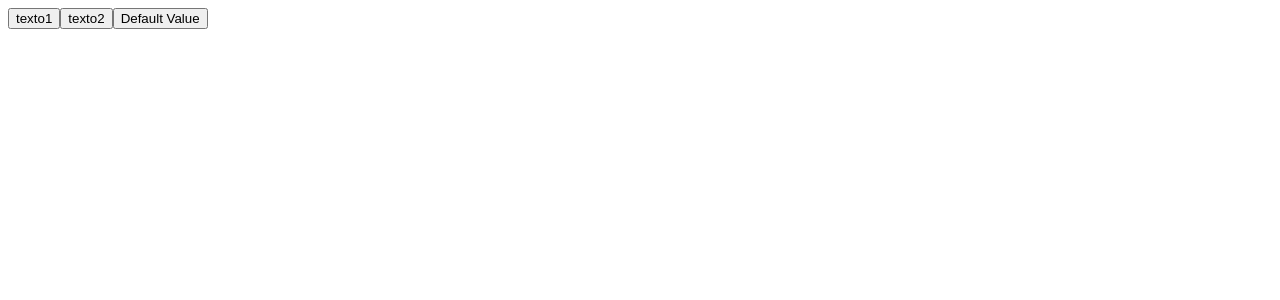
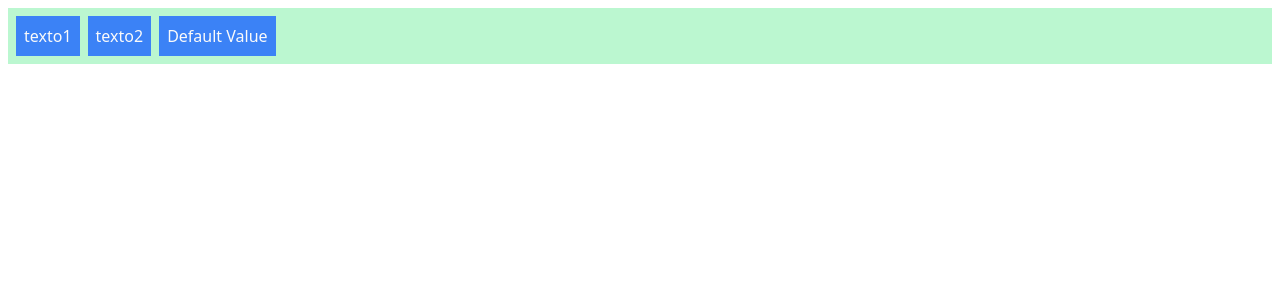
Before and after one commit to leonardo-coutinho-dev/nlw-return-rocketseat-2022, a React (Vite) app in the folder trilha-impulse/web-application/: page / in a window 1280 px wide. Shown: the top 300 px of the page. Built offline with nearby package versions, Linux system fonts and the light colour scheme.

Commit message:
tailwind configured, now able to style the application

```diff
--- a/trilha-impulse/web-application/index.html
+++ b/trilha-impulse/web-application/index.html
@@ -1,13 +1,16 @@
 <!DOCTYPE html>
 <html lang="en">
+
 <head>
   <meta charset="UTF-8" />
   <link rel="icon" type="image/svg+xml" href="/src/favicon.svg" />
   <meta name="viewport" content="width=device-width, initial-scale=1.0" />
-    <title>Vite App</title>
+  <title>Feedback Widget</title>
 </head>
+
 <body>
   <div id="root"></div>
   <script type="module" src="/src/main.tsx"></script>
 </body>
+
 </html>
--- a/trilha-impulse/web-application/package.json
+++ b/trilha-impulse/web-application/package.json
@@ -15,6 +15,9 @@
     "@types/react": "^18.0.0",
     "@types/react-dom": "^18.0.0",
     "@vitejs/plugin-react": "^1.3.0",
+    "autoprefixer": "^10.4.7",
+    "postcss": "^8.4.13",
+    "tailwindcss": "^3.0.24",
     "typescript": "^4.6.3",
     "vite": "^2.9.7"
   }
--- /dev/null
+++ b/trilha-impulse/web-application/postcss.config.js
@@ -0,0 +1,6 @@
+module.exports = {
+  plugins: {
+    tailwindcss: {},
+    autoprefixer: {},
+  },
+}
--- a/trilha-impulse/web-application/src/App.tsx
+++ b/trilha-impulse/web-application/src/App.tsx
@@ -4,16 +4,16 @@ interface ButtonProps {
 
 function Button(props: ButtonProps) {
   const {text} = props;
-  return <button>{text ?? "Default Value"}</button>
+  return <button className="bg-blue-500 px-2 h-10 text-neutral-50">{text ?? "Default Value"}</button>
 }
 
 function App() {
   return (
-    <>
+    <div className="div-container">
       <Button text="texto1"/>
       <Button text="texto2"/>
       <Button />
-    </>
+    </div>
   )
 }
 
--- /dev/null
+++ b/trilha-impulse/web-application/src/global.css
@@ -0,0 +1,7 @@
+@tailwind base;
+@tailwind components;
+@tailwind utilities;
+
+.div-container {
+  @apply flex gap-2 p-2 m-2 bg-green-200;
+}
--- a/trilha-impulse/web-application/src/main.tsx
+++ b/trilha-impulse/web-application/src/main.tsx
@@ -1,6 +1,7 @@
 import React from 'react'
 import ReactDOM from 'react-dom/client'
 import App from './App'
+import './global.css'
 
 ReactDOM.createRoot(document.getElementById('root')!).render(
   <React.StrictMode>
--- /dev/null
+++ b/trilha-impulse/web-application/tailwind.config.js
@@ -0,0 +1,7 @@
+module.exports = {
+  content: ['./src/**/*.tsx'],
+  theme: {
+    extend: {},
+  },
+  plugins: [],
+};
```
Also changed, not shown: 1 other file (tests, documents, lock files or other folders). Lines whose indentation alone changed are shown as unchanged.
